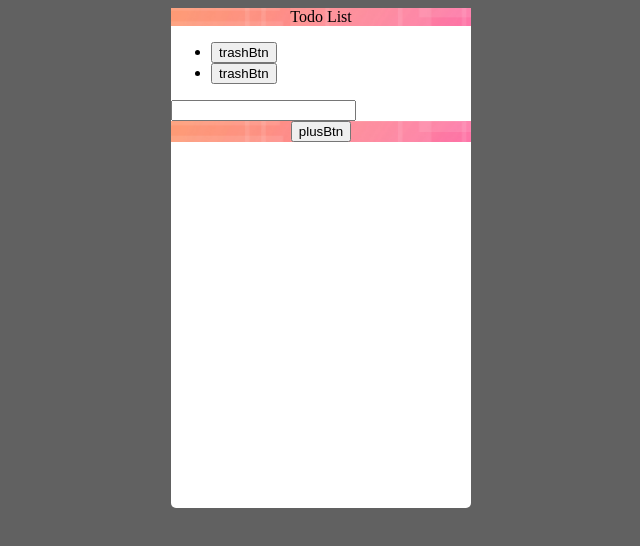
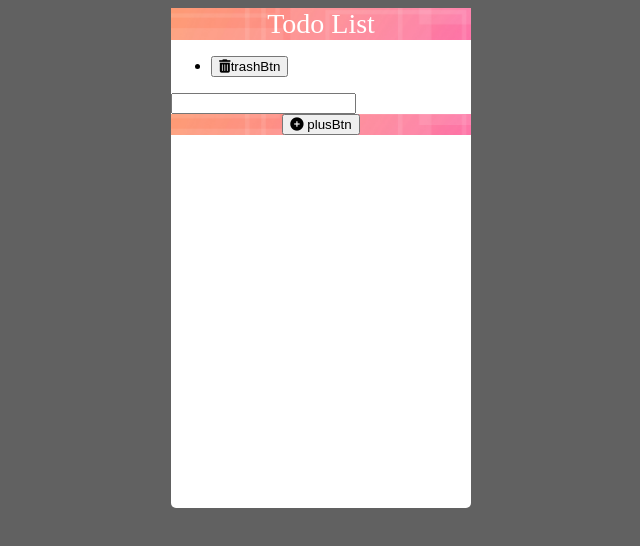
Before and after one commit to elinapark0818/Web-APIs, a plain HTML site: page Shopping/index.html in a window 1280 px wide. Shown: the whole page, without its empty margins (319-959 px from the left). Drawn offline with Linux system fonts and the light colour scheme.

Commit message:
List 만들기(html) Btn 아이콘 추가

```diff
--- a/Shopping/index.html
+++ b/Shopping/index.html
@@ -16,14 +16,16 @@
         <div class="title">Todo List</div>
     </header>
     <ul>
-        <li><button>trashBtn</button></li>
-        <li><button>trashBtn</button></li>
+        <li><button><i class="fas fa-trash-alt"></i>trashBtn</button></li>
+
     </ul>
 
     <input type="text">
 
     <footer>
-        <button>plusBtn</button>
+        <button>
+            <i class="fas fa-plus-circle"></i>
+            plusBtn</button>
     </footer>
 </div>
 
--- a/Shopping/style.css
+++ b/Shopping/style.css
@@ -29,7 +29,7 @@ body {
     height: 500px;
 }
 
-.header {
+header {
     font-size: var(--font-medium);
     color: var(--color-white);
 }
@@ -42,6 +42,6 @@ footer {
     align-items: center;
 }
 
-.trash {
+trashBtn {
     visibility: hidden;
 }
```
